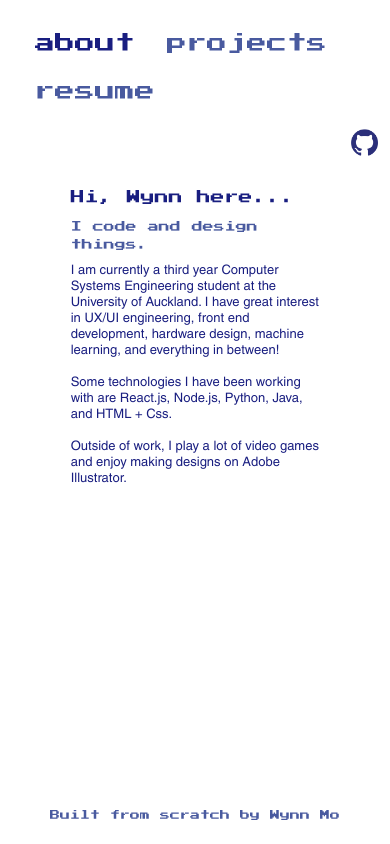
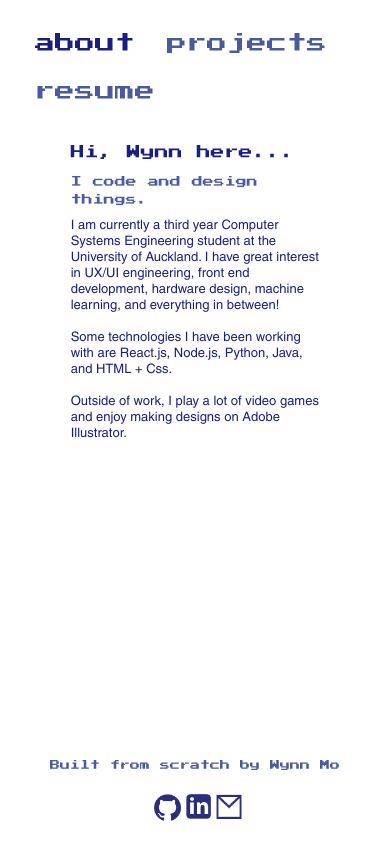
Before and after one commit to braisedtofu/Wynn, a plain HTML site: page src/index.html in a window 390 px wide. Drawn offline with nearby package versions, Linux system fonts and the light colour scheme.

Commit message:
added hyperlinks to mobile version

```diff
--- a/src/index.html
+++ b/src/index.html
@@ -66,6 +66,23 @@
 
 	<footer>Built from scratch by Wynn Mo</footer>
 
+	<div class="bottomicons">
+		<div class="email2">
+		<a href = "mailto: wynnmo.micro@hotmail.com"><img class="resizemail" src="mail.png"/></a>
+		</div>
+
+	<div class="linkedin2">
+		<a href = "https://www.linkedin.com/in/wynn-mo-205009220/" target = "_self">
+			<img class ="resizelinkedin" src = "linkedin.png" alt = "Linkedin"/>
+		</a>
+	</div>
+
+	<div class="github2">
+		<a href = "https://github.com/braisedtofu" target = "_self">
+			<img class ="resizegithub" src = "github.png" alt = "Github"/>
+		</a>
+	</div>
+</div>
 
 
 	<script src="https://cdn.jsdelivr.net/npm/htmltypist.js/dist/typist.js"></script>
--- a/src/main.css
+++ b/src/main.css
@@ -81,6 +81,30 @@
   margin-top: 3.8%;
 }
 
+.email2{
+
+  float: right;
+  margin-left: 5px;
+  display: none;
+
+}
+
+.linkedin2{
+
+  float: right;
+  margin-left: 5px;
+  display: none;
+
+
+}
+
+.github2{
+  float: right;
+  margin-left: 5px;
+  display: none;
+
+}
+
 
 img.resizemail{
     height:24.7px;
@@ -125,7 +149,6 @@ body {
     float: left;
     margin-left: 3%;
     margin-top: 3%
-
 
   }
 
@@ -287,6 +310,35 @@ p3{
 
 }
 
+@media all and (max-width: 480px) {
+  .github {
+    display: none;
+  }
+
+}
+
+@media screen and (max-width: 480px) {
+  .github2 {
+    display:block;
+  }
+  .linkedin2 {
+    display: block;
+  }
+  .email2 {
+    display: block;
+  }
+
+  .footer{
+    margin-top: 10%;
+  }
+
+}
+
+
+.bottomicons{
+  display: table;
+  margin: 0 auto;
+}
 
 footer{
   color: #495A9F;
@@ -296,6 +348,7 @@ footer{
   text-align: center;
   display: table-row;
   height: 4%;
+
 }
 
 
```
Also changed, not shown: src/html/projects.html (+3 -0 lines), 1 other file.
